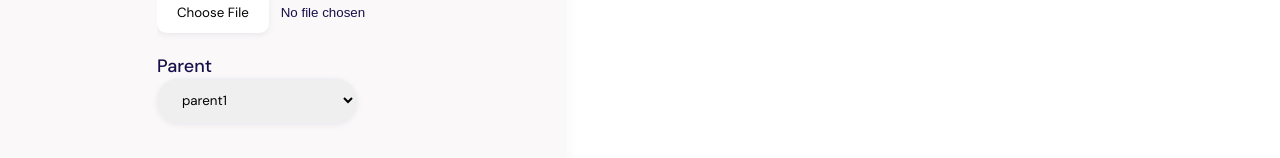
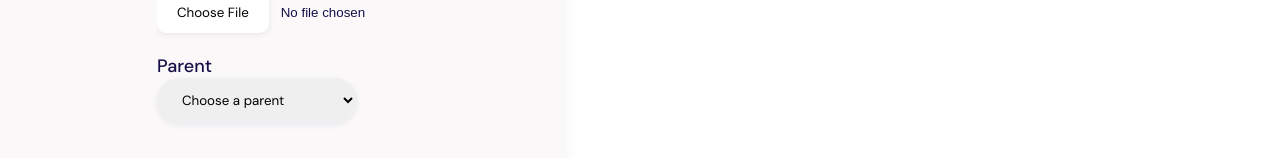
Before and after one commit to raouf-005/StageLogika, a React (Vite) app: page / in a window 1280 px wide. Shown: the part 573-731 px from the top of the page. Built offline with nearby package versions, Linux system fonts and the light colour scheme.

Commit message:
Finished

```diff
--- a/src/compenents/FormEnfant.jsx
+++ b/src/compenents/FormEnfant.jsx
@@ -11,10 +11,6 @@ import { ChildContext, ChildForm } from "./ChildProvider";
 
 
         const handleChange = ({ target }) => {
-            if (target.value===''&&target.name==='parent')
-            {
-                target.value='parent1'
-            }
                 setFormValue((prevFormValue) => ({
                     ...prevFormValue,
                     [target.name]: target.name === "photo"?target.files[0].name:target.value,
@@ -142,12 +138,14 @@ import { ChildContext, ChildForm } from "./ChildProvider";
                     <label htmlFor="Parent">Parent</label>
                     <select
                     name="parent"
-                    id="parent"
+                    id="Parent"
                     value={formValue.parent}
                     onChange={handleChange}
                     className="inputStyling"
+
                 >
-                    <option value="parent1" >parent1</option>
+                    <option value="" >Choose a parent</option>
+                    <option value="parent1">parent1</option>
                     <option value="parent2">parent2</option>
                     <option value="parent3">parent3</option>
                 </select>
```
